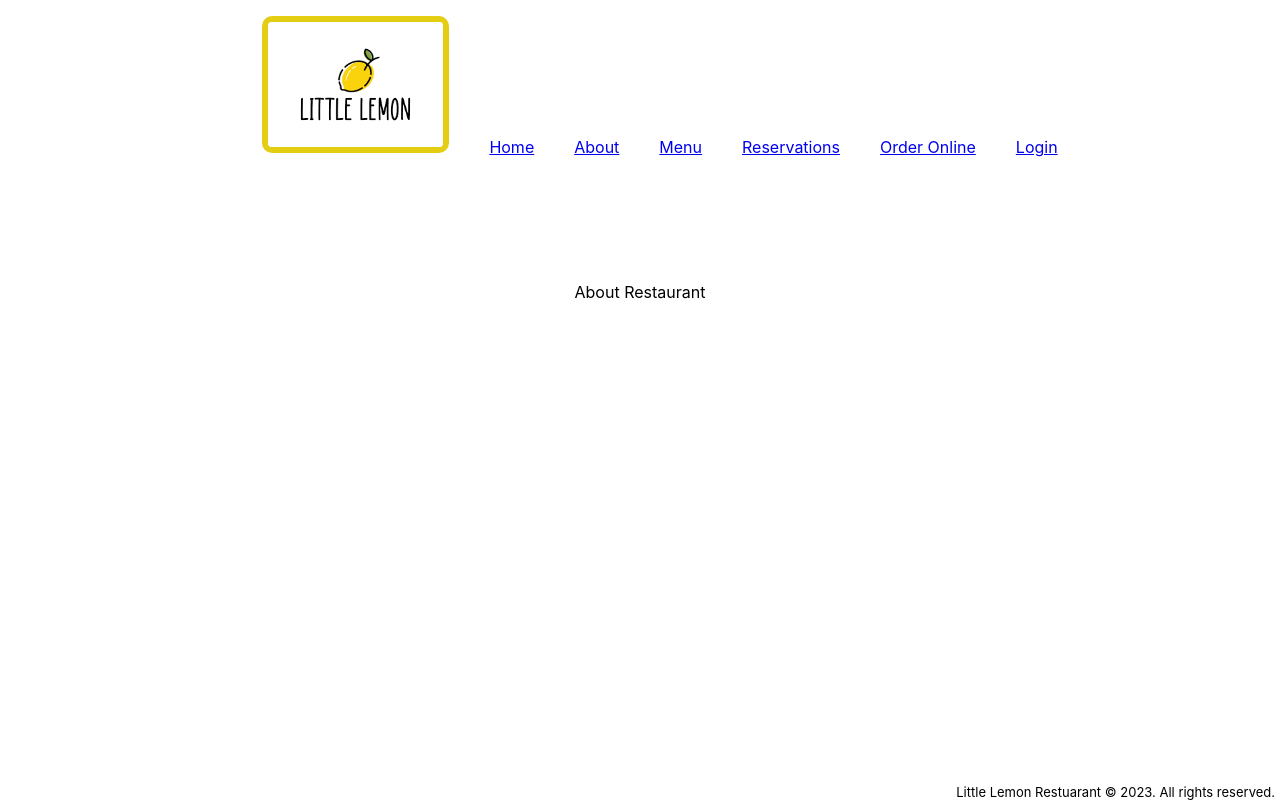
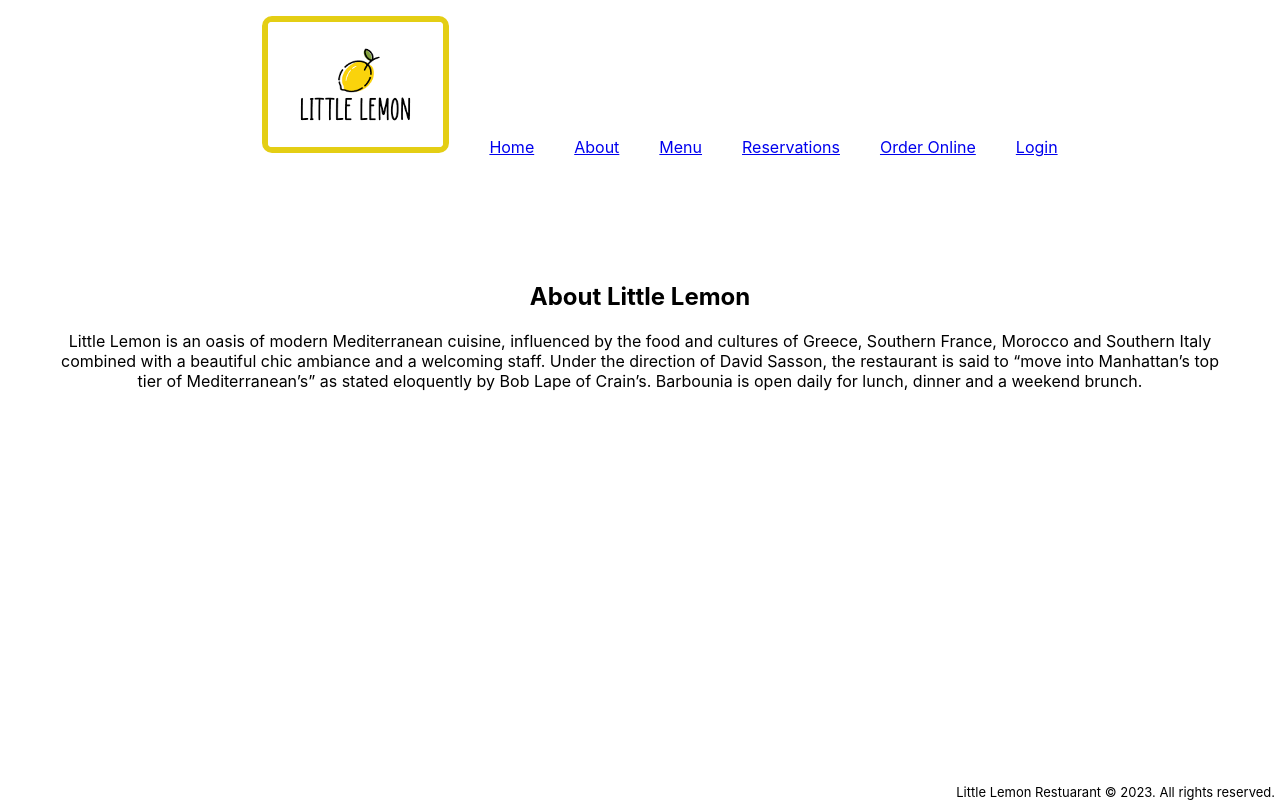
Before and after one commit to kapatric/meta-capstone, a React (Create React App) app: page /About in a window 1280 px wide. Built offline with nearby package versions, Linux system fonts and the light colour scheme.

Commit message:
linking reserve button

```diff
--- a/src/Pages/About/About.css
+++ b/src/Pages/About/About.css
@@ -1,4 +1,6 @@
-.about {
+.about-us {
   text-align: center;
   margin-top: 125px;
+  margin-left: 50px;
+  margin-right: 50px;
 }
--- a/src/Pages/About/About.jsx
+++ b/src/Pages/About/About.jsx
@@ -5,8 +5,9 @@ import "./About.css";
 export default function About() {
   return (
     <>
-    <div className="about">
-      <p>About Restaurant</p>
+    <div className="about-us">
+        <h2>About Little Lemon</h2>
+        <p>Little Lemon is an oasis of modern Mediterranean cuisine, influenced by the food and cultures of Greece, Southern France, Morocco and Southern Italy combined with a beautiful chic ambiance and a welcoming staff. Under the direction of  David Sasson, the restaurant is said to “move into Manhattan’s top tier of Mediterranean’s” as stated eloquently by Bob Lape of Crain’s. Barbounia is open daily for lunch, dinner and a weekend brunch.</p>
       </div>
       <Footer/>
     </>
--- a/src/components/Header/Header.jsx
+++ b/src/components/Header/Header.jsx
@@ -1,7 +1,10 @@
 import React from "react";
 import "./Header.css";
+import {Link} from "react-router-dom"
 
 export default function Header() {
+
+
   return (
     <header>
       <div className="lemon">
@@ -13,7 +16,7 @@ export default function Header() {
         incididunt ut labore et dolore magna aliqua.</p>
       </div>
       <div className="btn">
-        <button>Reserve A Table</button>
+      <Link to="/Reservations"><button>Reserve A Table</button></Link>
         </div>
       </div>
     </header>
```
